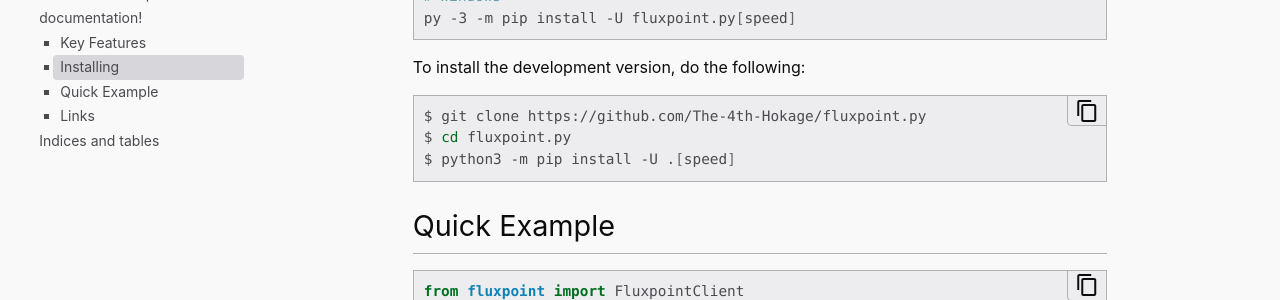
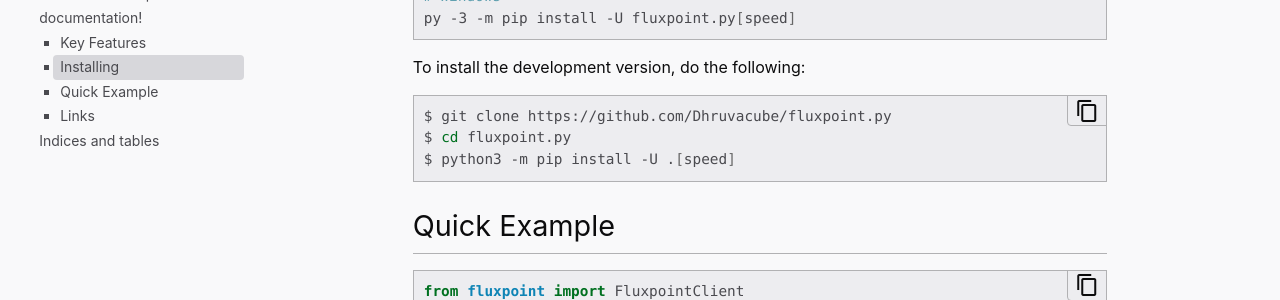
Before and after one commit to Creatrix-Net/fluxpoint.py, a Sphinx documentation site: the page built from docs/index.rst, in a window 1280 px wide and 900 px high, scrolled down 1192 px. Shown: the part 152-452 px from the top of the window. Built offline with Sphinx 7.4.7, drawn with Linux system fonts in a browser that asks for light colours; pages that are not in the unit, such as notebooks, are missing from menus; some of the changed lines change nothing that is shown.

Commit message:
Update index.rst

```diff
--- a/docs/index.rst
+++ b/docs/index.rst
@@ -53,7 +53,7 @@ To install the development version, do the following:
 
 .. code:: sh
 
-    $ git clone https://github.com/The-4th-Hokage/fluxpoint.py
+    $ git clone https://github.com/Dhruvacube/fluxpoint.py
     $ cd fluxpoint.py
     $ python3 -m pip install -U .[speed]
 
@@ -78,7 +78,7 @@ Quick Example
       print(asyncio.run(a.azurlane()))
 
 
-You can find more examples in the `examples directory <https://github.com/The-4th-Hokage/fluxpoint.py/tree/master/examples>`_.
+You can find more examples in the `examples directory <https://github.com/Dhruvacube/fluxpoint.py/tree/master/examples>`_.
 
 Links
 ------
```
